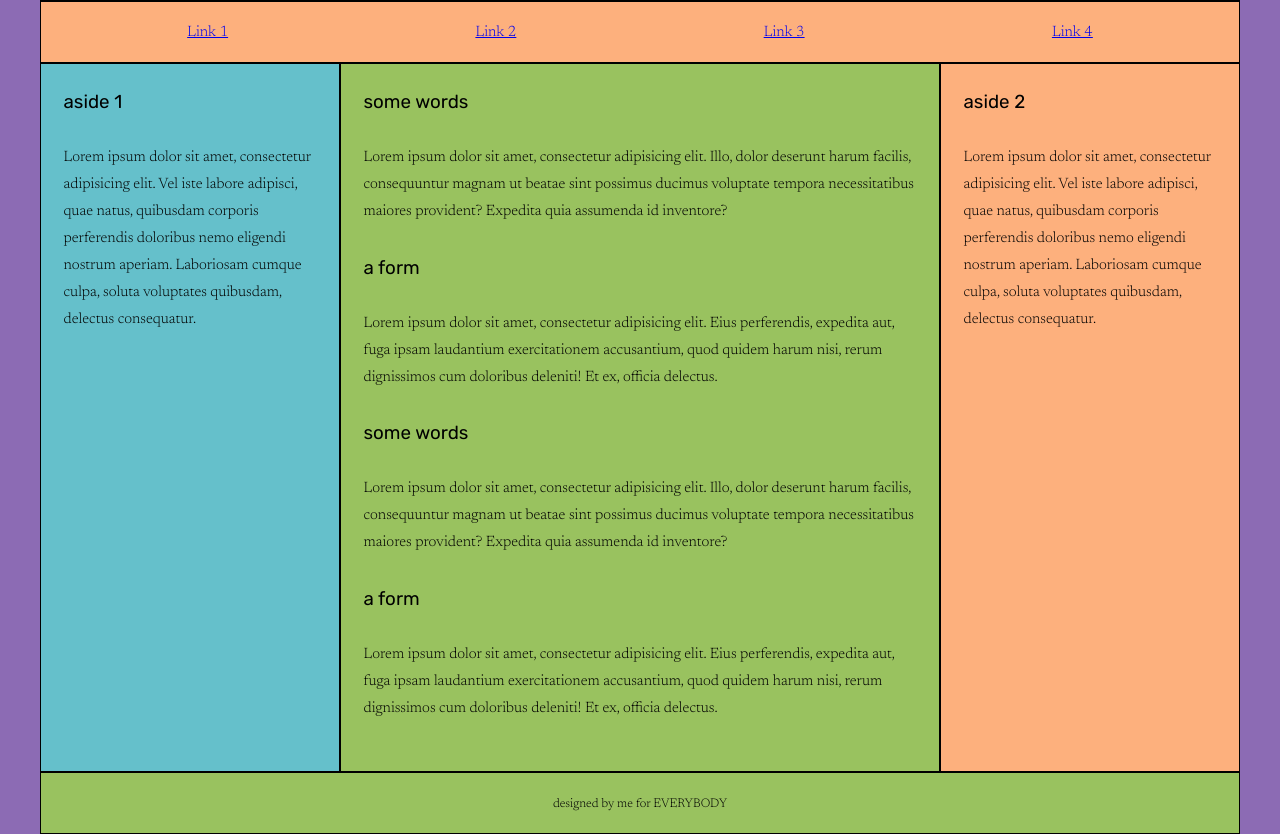
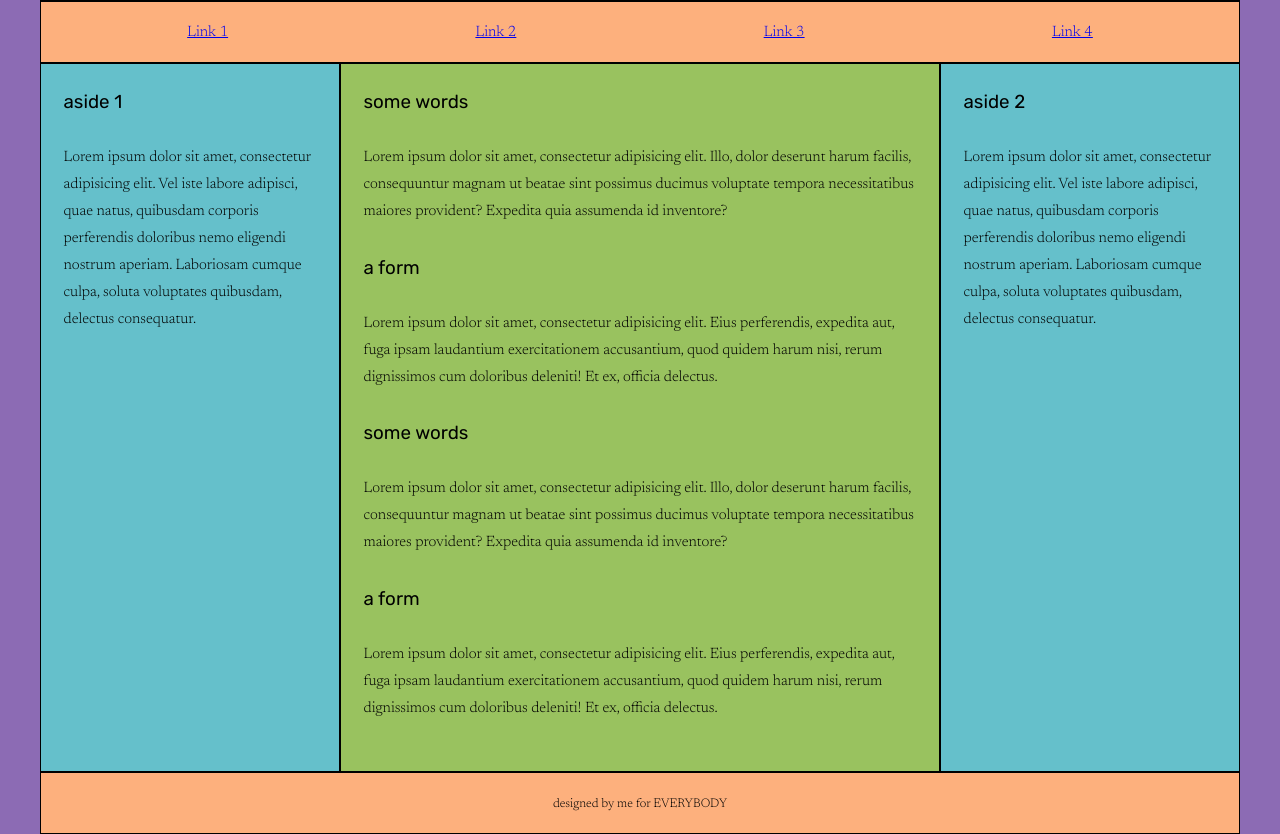
Before and after one commit to i-am-xley/universal-design, a plain HTML site: page acc-css-layout.html in a window 1280 px wide. Shown: the part 94-928 px from the top of the page. Drawn offline with Linux system fonts and the light colour scheme; a web font is replaced by a local one.

Commit message:
fixing colors again

```diff
--- a/grid.css
+++ b/grid.css
@@ -68,8 +68,8 @@ header {grid-area: head; background:#1D89E2;}
 nav {grid-area: nav; background:#FDB07D;}
 main {grid-area: main; background: #99C25F; max-height: 100%;}
 #aside1 {grid-area: aside1; background: #65C0CB;}
-#aside2 {grid-area: aside2; background: #FDB07D;}
-footer {grid-area: foot; background: #99C25F;}
+#aside2 {grid-area: aside2; background: #65C0CB;}
+footer {grid-area: foot; background: #FDB07D;}
 
 nav ul {
 display: flex;
```
